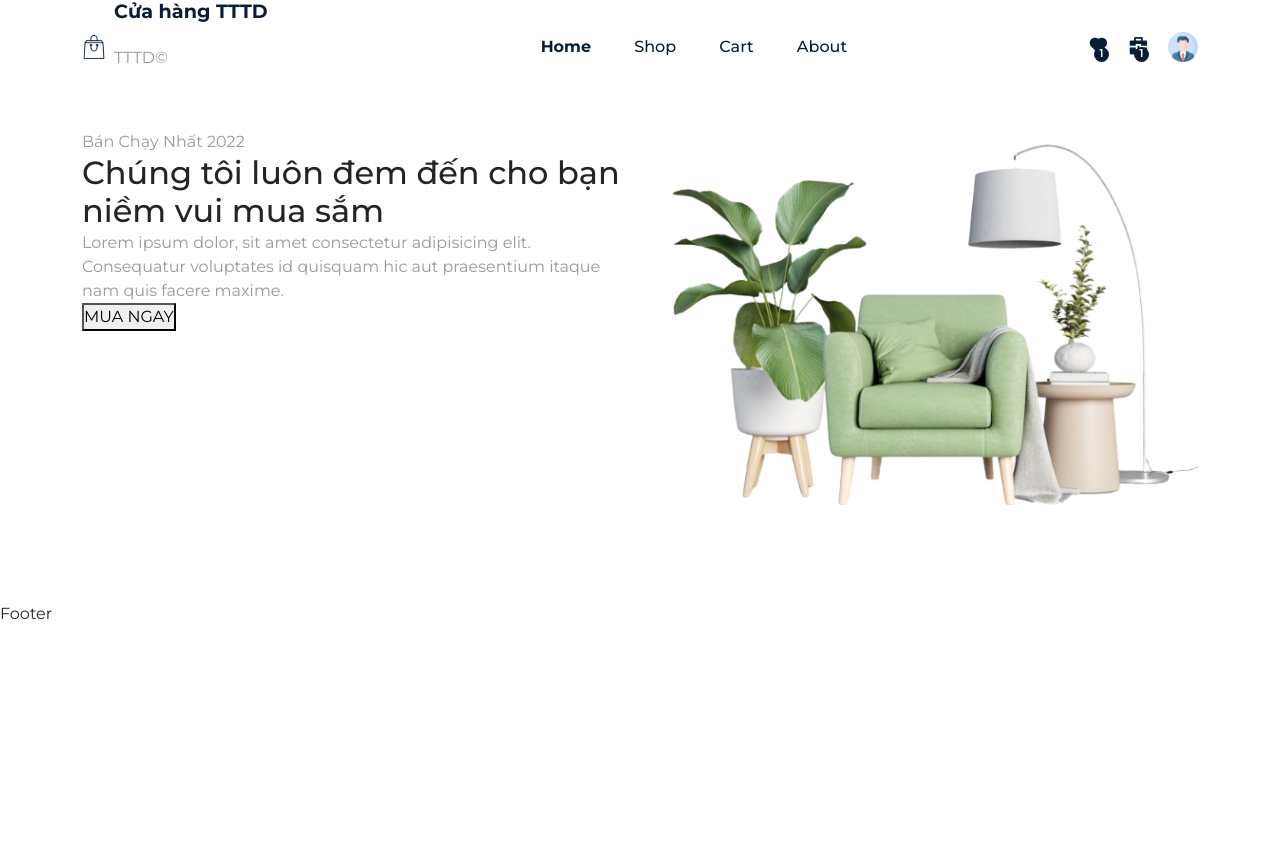
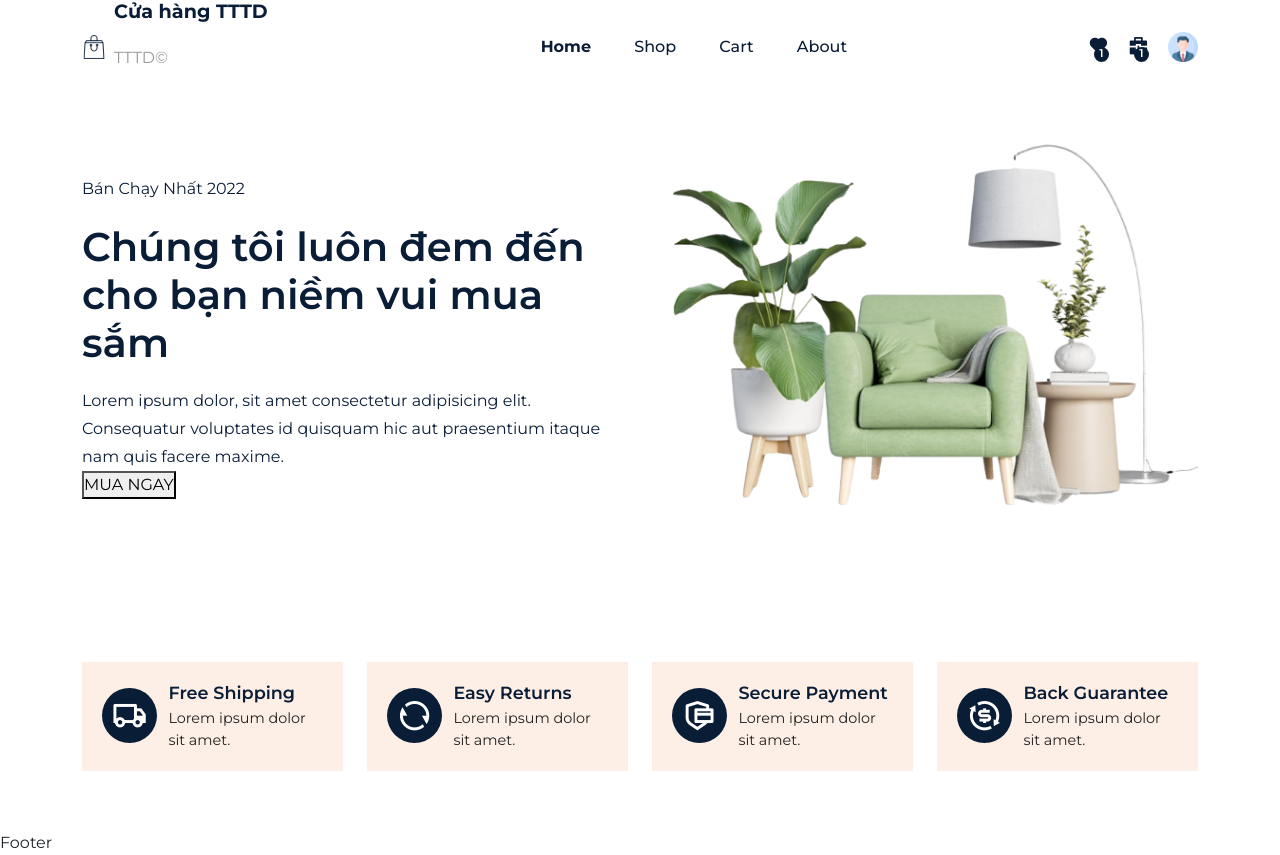
Before and after one commit to TrHgTung/TTTD_CNW, a React (Create React App) app: page /home in a window 1280 px wide. Before the commit the page ends 800 px from the top, so only its background shows below. Built offline with nearby package versions, Linux system fonts and the light colour scheme.

Commit message:
clip1:47:21

```diff
--- a/src/pages/Home.jsx
+++ b/src/pages/Home.jsx
@@ -5,6 +5,7 @@
 import '../styles/home.css'
 import { Link } from 'react-router-dom'
 import { motion } from 'framer-motion'
+import Services from '../services/Services'
 
 const Home = () => {
     const year = new Date().getFullYear()
@@ -29,6 +30,7 @@
                     </Row>
                 </Container>
             </section>
+            <Services />
         </Helmet>
     )
 }
--- /dev/null
+++ b/src/services/Services.jsx
@@ -0,0 +1,32 @@
+import React from 'react'
+import './services.css'
+import { Container, Row, Col } from 'reactstrap'
+import { motion } from 'framer-motion'
+import serviceData from "../assets/data/serviceData"
+
+const Services = () => {
+    return (
+        <section className='services'>
+            <Container>
+                <Row>
+                    {
+                        serviceData.map((item, index) => (
+                            <Col lg='3' md='4' key={index}>
+                                <div className="service__item">
+                                    <span><i class={item.icon}></i></span>
+                                    <div>
+                                        <h3>{item.title}</h3>
+                                        <p>{item.subtitle}</p>
+                                    </div>
+                                </div>
+                            </Col>
+                        ))
+                    }
+
+                </Row>
+            </Container>
+        </section>
+    )
+}
+
+export default Services
--- /dev/null
+++ b/src/services/services.css
@@ -0,0 +1,29 @@
+.service__item {
+    padding: 20px;
+    background: var(--card-bg-01);
+    display: flex;
+    align-items: center;
+    column-gap: 0.7rem;
+    cursor: pointer;
+}
+
+.service__item span i {
+    font-size: 2.2rem;
+    background: var(--primary-color);
+    padding: 10px;
+    border-radius: 50px;
+    color: #fff;
+    font-weight: 400 !important;
+}
+
+.service__item h3 {
+    color: var(--primary-color);
+    font-size: 1.1rem;
+    font-weight: 600;
+}
+
+.service__item p {
+    font-size: 0.9rem;
+    margin-top: 5px;
+    color: #222;
+}
--- a/src/styles/home.css
+++ b/src/styles/home.css
@@ -2,14 +2,14 @@
     background: var(--hero-bg);
 }
 
-.hero__section h2 {
+.hero__content h2 {
     color: var(--primary-color);
     font-size: 2.5rem;
     font-weight: 600;
     margin: 20px 0px;
 }
 
-.hero__section p {
+.hero__content p {
     color: var(--primary-color);
     line-height: 28px;
 }
@@ -29,3 +29,11 @@
     font-size: 1rem;
     margin-top: 40px;
 }
+
+.buy_btn a:hover {
+    color: #fff;
+}
+
+.hero__content {
+    padding-top: 45px;
+}
```
